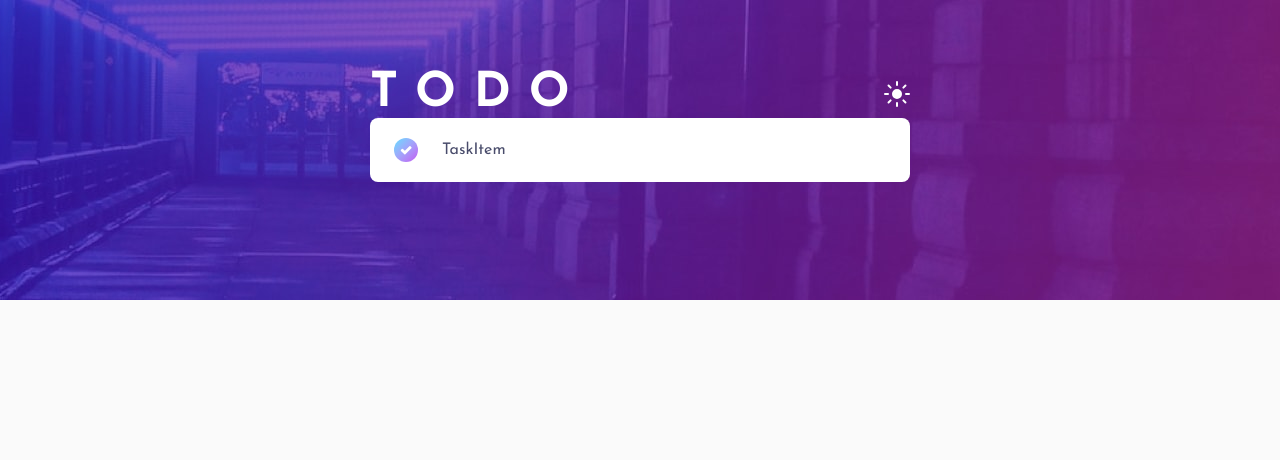
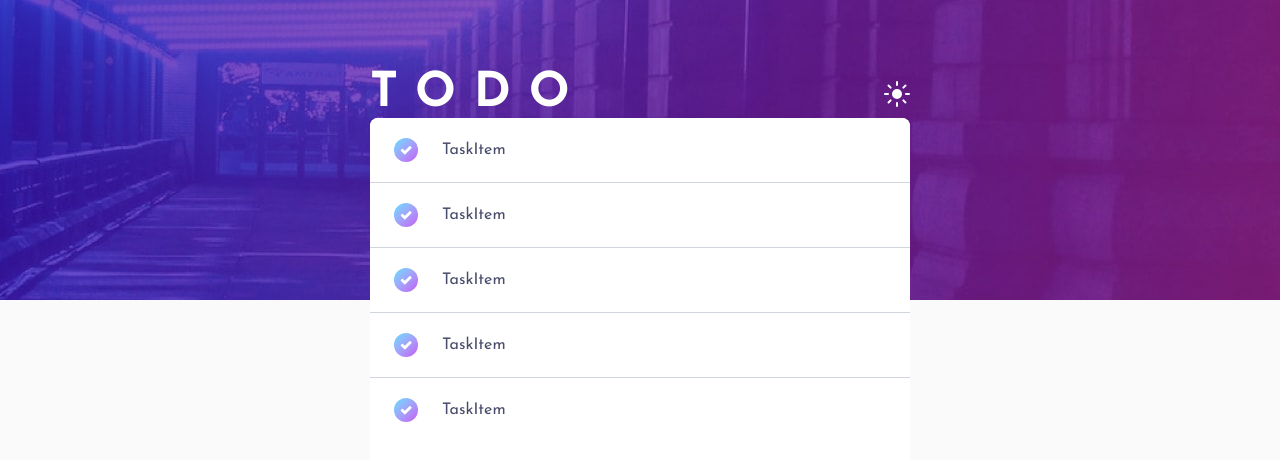
Before and after one commit to WagnerReis/todo-app-challenge, a Next.js app: page / in a window 1280 px wide. Shown: the top 460 px of the page. Built offline with nearby package versions, Linux system fonts and the light colour scheme.

Commit message:
feat(components): add TaskList and Separator components

```diff
--- a/src/components/home-content.tsx
+++ b/src/components/home-content.tsx
@@ -7,7 +7,7 @@ import { getHeaderImage } from "@/utils/get-header-image";
 import { useEffect, useState } from "react";
 
 import imageDefault from "../assets/bg-desktop-light.jpg";
-import { TaskItem } from "./task-item";
+import { TaskList } from "./task-list";
 
 export default function HomeContent() {
   const { theme = "light" } = useTheme();
@@ -46,7 +46,7 @@ export default function HomeContent() {
           </h1>
           <ThemeToggle />
         </div>
-        <TaskItem />
+        <TaskList />
       </div>
     </>
   );
--- /dev/null
+++ b/src/components/task-list.tsx
@@ -0,0 +1,15 @@
+import { TaskItem } from "./task-item";
+import { Separator } from "./ui/separator";
+
+export function TaskList() {
+  return (
+    <main className="w-full min-h-[440px] bg-muted-background rounded-lg">
+      {Array.from({ length: 5 }).map((_, index) => (
+        <div key={index}>
+          <TaskItem />
+          {index < 4 && <Separator />}
+        </div>
+      ))}
+    </main>
+  );
+}
--- /dev/null
+++ b/src/components/ui/separator.tsx
@@ -0,0 +1,3 @@
+export function Separator() {
+  return <hr className="w-full border-gray-300 dark:border-gray-600" />;
+}
```
